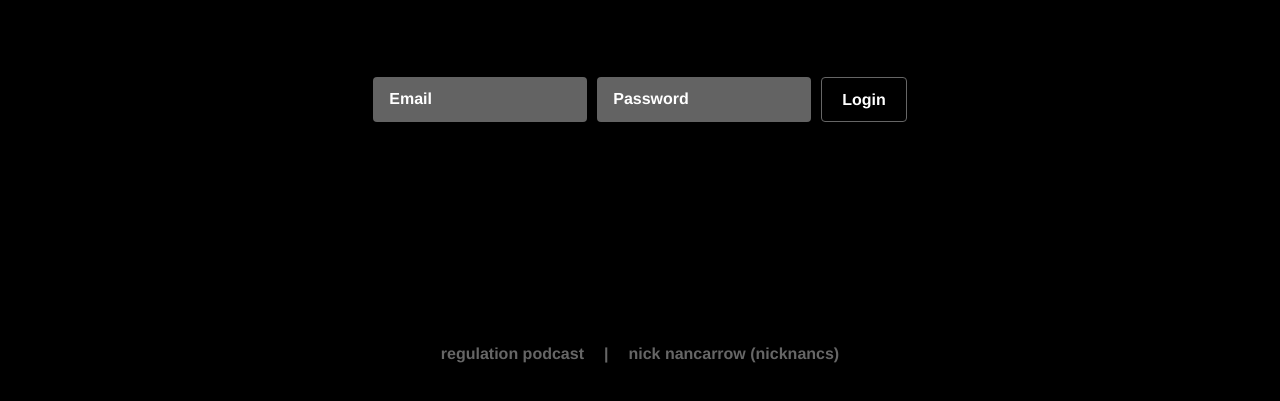
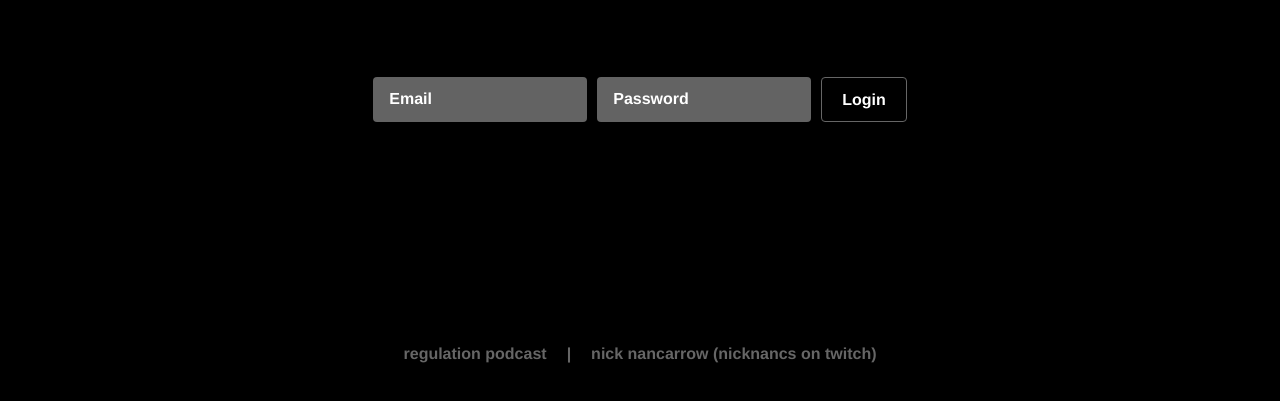
Before and after one commit to regulation-tracker/regulation-tracker.github.io, a plain HTML site: page login.html in a window 1280 px wide. Shown: the part 103-504 px from the top of the page. Drawn offline with Linux system fonts and the light colour scheme; no server answers.

Commit message:
Update login.html

```diff
--- a/login.html
+++ b/login.html
@@ -46,7 +46,7 @@
     <footer>
         <a href="https://www.patreon.com/TheRegulationPod" target="_blank">regulation podcast</a>
         <span>|</span>
-        <a href="https://handtosky.com.au/" target="_blank">nick nancarrow (nicknancs)</a>
+        <a href="https://handtosky.com.au/" target="_blank">nick nancarrow (nicknancs on twitch)</a>
 
     </footer>
 </body>
```
